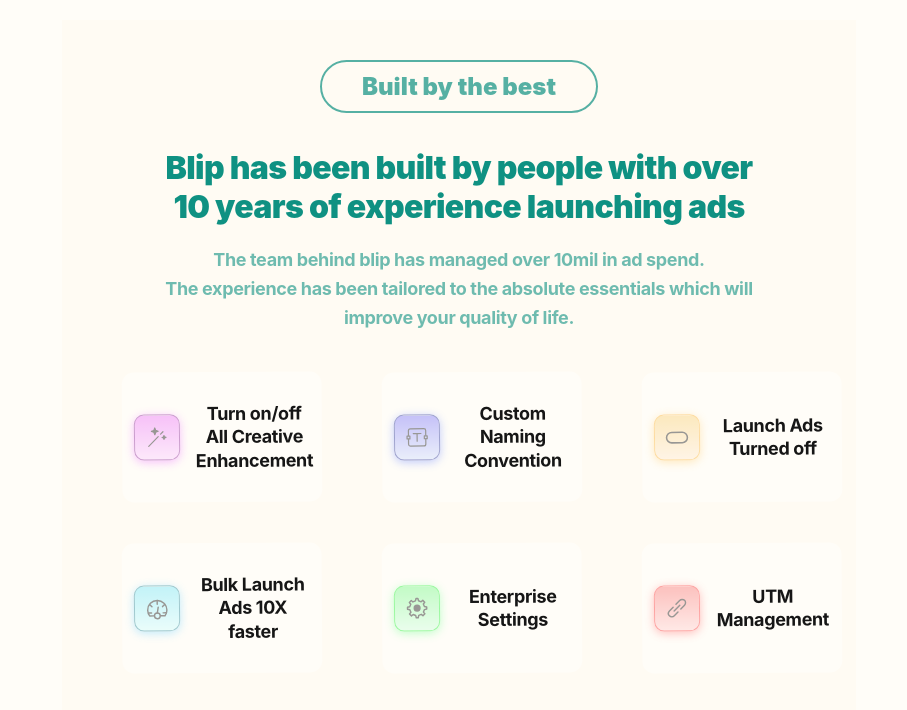
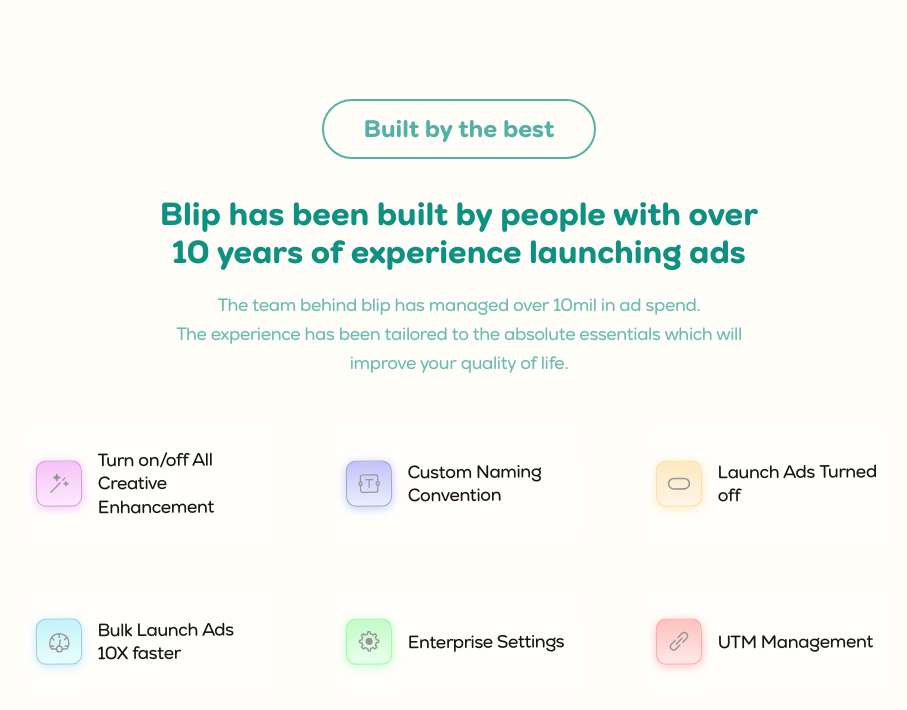
Before and after one commit to Multi-Code-Genius/new-app, a Next.js app: page / in a window 1280 px wide. Shown: the part 3667-4377 px from the top of the page, without its empty margins (181-1088 px from the left). Built offline with nearby package versions, Linux system fonts and the light colour scheme; a web font is replaced by a local one.

Commit message:
some changes

```diff
--- a/app/page.js
+++ b/app/page.js
@@ -342,6 +342,7 @@ export default function Home() {
               <img src={rose.src} width={24} height={24} alt="rose" />
               Escape from Button Clicking Hell
             </div>
+            <div className={styles.groupText}>
               <div className={styles.title1}>
                 The fastest way to manage multiple ad accounts
               </div>
@@ -349,6 +350,7 @@ export default function Home() {
                 End context-switching whiplash. No more selecting the same
                 settings over and over, copy-pasting text dozens of times, or
                 sluggish UI.
+              </div>
             </div>
             <div className={styles.buttonGroup}>
               <div className={styles.shadowButton}>
--- a/app/page.module.css
+++ b/app/page.module.css
@@ -332,6 +332,7 @@
   justify-content: center;
   align-items: center;
   margin: 0 auto;
+  padding: 0 20px;
   flex-direction: column;
 }
 
@@ -407,6 +408,7 @@
 }
 
 .container2 {
+  margin-right: 20px;
   position: relative;
   max-width: 1150px;
   width: 100%;
@@ -525,13 +527,45 @@
   justify-content: center;
 }
 
+
+.groupText {
+  width: 90%;
+}
+
 /* ✅ RESPONSIVE */
 
 @media (max-width: 768px) {
   .container2 {
     flex-direction: column;
     padding: 2rem 1.5rem;
+
     gap: 2rem;
+  }
+
+  .head {
+    font-size: 16px;
+    align-items: center;
+    gap: 5px;
+    justify-content: space-between;
+    flex-direction: row;
+
+  }
+
+  .title1 {
+    font-size: 24px;
+    text-align: left;
+    padding-left: 15px;
+
+  }
+
+  .subtitle1 {
+    text-align: left;
+    padding-left: 15px;
+    font-size: 16px;
+  }
+
+  .shadowButton {
+    width: 90%;
   }
 
   .left,
@@ -554,39 +588,39 @@
   .teamComing {
     font-size: 22px;
   }
-}
-
-.wrapperIcon {
-  position: relative;
-  width: 100%;
-  max-width: 794px;
-  margin: 0 auto;
-  background: #fffbf3;
-  padding: 40px;
-  text-align: center;
-}
+
+
+
+}
+
 
 .badgeTitle {
   display: inline-block;
   padding: 10px 40px;
   border: 2px solid #0f9182;
   border-radius: 100px;
-  font-family: "Inter", "Quicksand", sans-serif;
-  font-weight: 950;
+  font-family: var(--font-nexa-round), sans-serif;
+  font-weight: 900;
   font-size: 24px;
   color: #0f9182;
   opacity: 0.7;
   margin-bottom: 1rem;
+
+  text-align: left;
+
+
 }
 
 .title {
-  font-family: "Inter", "Quicksand", sans-serif;
-  font-weight: 950;
+  font-family: var(--font-nexa-round), sans-serif;
+  font-weight: 900;
   font-size: 32px;
   color: #0f9182;
   line-height: 120%;
   margin: 20px 0;
-  letter-spacing: -0.02em;
+  text-align: center;
+  line-height: 120%;
+
 }
 
 .price1 {
@@ -599,8 +633,10 @@
 }
 
 .subtitle {
-  font-family: "Inter", "Quicksand", sans-serif;
-  font-weight: 700;
+
+  text-align: center;
+  font-family: var(--font-nexa-round), sans-serif;
+  font-weight: 500;
   font-size: 18px;
   color: #0f9182;
   opacity: 0.6;
@@ -617,7 +653,7 @@
   grid-template-columns: repeat(3, 1fr);
   gap: 40px 60px;
   max-width: 800px;
-  margin: 0 auto;
+  /* margin: 0 auto; */
   padding: 0 20px;
 }
 
@@ -629,7 +665,10 @@
   background: rgba(255, 255, 255, 0.4);
   border-radius: 12px;
   transform: rotate(-0.38deg);
-  min-width: 200px;
+  min-width: 250px;
+
+
+  /* tweak as needed */
 }
 
 .iconBox {
@@ -689,43 +728,92 @@
 }
 
 .featureText {
-  font-family: "Inter", "Quicksand", sans-serif;
-  font-weight: 700;
+  font-family: var(--font-nexa-round), sans-serif;
+  font-weight: 500;
   font-size: 18px;
   color: #161616;
+  text-align: left;
   line-height: 130%;
   letter-spacing: -0.02em;
-}
+
+
+
+}
+
+.featuresGrid {
+  display: grid;
+  grid-template-columns: repeat(3, 1fr);
+  gap: 40px 60px;
+  max-width: 800px;
+  padding: 0 20px;
+  justify-content: center;
+}
+
+.wrapperIcon {
+  position: relative;
+  width: 100%;
+  max-width: 794px;
+  margin: 0 auto;
+  padding: 40px;
+  text-align: center;
+  /* Default: center */
+}
+
+
 
 @media (max-width: 768px) {
+  .wrapperIcon {
+    text-align: left;
+    padding: 32px 20px;
+  }
+
+  .badgeTitle,
+
+  .subtitle {
+    text-align: left;
+    margin-left: 0;
+    margin-right: 0;
+    font-size: 18px;
+  }
+
+  .title {
+    text-align: left;
+    margin-left: 0;
+    margin-right: 0;
+    font-size: 24px;
+  }
+
+  .subtitle {
+    margin-left: 0;
+    margin-right: 0;
+    font-size: 18px;
+  }
+
+
+
   .featuresGrid {
     grid-template-columns: 1fr;
-    gap: 20px;
-    padding: 0 10px;
+    gap: 24px;
+    padding: 0;
+    justify-items: start;
+    text-align: left;
+
   }
 
   .featureItem {
-    min-width: auto;
     width: 100%;
-    max-width: 320px;
-    margin: 0 auto;
-  }
-
-  .builtTitle {
-    font-size: 24px;
-  }
-
-  .builtSubtitle {
-    font-size: 16px;
-  }
-
-  .badge2 {
-    font-size: 16px;
-    padding: 8px 30px;
-  }
-}
-
-/* Feature Boxes Grid Layout - matching existing pattern */
+    justify-content: flex-start;
+    padding-left: 0;
+  }
+
+  .featureText {
+    text-align: left;
+  }
+}
+
+
+
+
 .grid {
   gap: 30px;
   max-width: 1200px;
@@ -739,6 +827,7 @@
   gap: 20px;
   width: 100%;
 }
+
 .card {
   width: 100%;
   height: 434.6px;
@@ -751,6 +840,7 @@
   position: relative;
   z-index: 1;
 }
+
 .stepbadge {
   width: 30px;
   height: 30px;
@@ -764,6 +854,7 @@
   color: #d4145a;
   background-color: white;
 }
+
 .card2 {
   width: 100%;
   height: 578px;
@@ -776,6 +867,7 @@
   position: relative;
   z-index: 1;
 }
+
 .card3 {
   width: 100%;
   height: 457px;
@@ -788,6 +880,7 @@
   position: relative;
   z-index: 1;
 }
+
 .card::after {
   content: "";
   position: absolute;
@@ -801,6 +894,7 @@
   z-index: -1;
   box-shadow: 0 8px 20px rgba(0, 0, 0, 0.1);
 }
+
 .card4 {
   width: 100%;
   height: 608px;
@@ -813,6 +907,7 @@
   position: relative;
   z-index: 1;
 }
+
 .card4::after {
   content: "";
   position: absolute;
@@ -826,6 +921,7 @@
   z-index: -1;
   box-shadow: 0 8px 20px rgba(0, 0, 0, 0.1);
 }
+
 .card2::after {
   content: "";
   position: absolute;
@@ -853,17 +949,20 @@
   z-index: -1;
   box-shadow: 0 8px 20px rgba(0, 0, 0, 0.1);
 }
+
 .tag {
   opacity: 0.5;
   font-size: 24px;
   font-weight: 900;
   color: #573b03;
 }
+
 .textwrap {
   display: flex;
   flex-direction: "row";
   gap: 5px;
 }
+
 .title2 {
   font-size: 32px;
   font-weight: 900;
@@ -891,12 +990,14 @@
   flex-direction: column;
   /* width: 60%; */
 }
+
 .gridwrap {
   display: flex;
   flex-direction: column;
   gap: 9px;
   margin-top: 21px;
 }
+
 .uploadContainer {
   margin-top: 20px;
   background: white;
@@ -908,6 +1009,7 @@
   gap: 20px;
   box-shadow: 0 2px 10px rgba(0, 0, 0, 0.05);
 }
+
 .gridcontainer {
   display: flex;
   background: white;
@@ -918,6 +1020,7 @@
   gap: 20px;
   box-shadow: 0 2px 10px rgba(0, 0, 0, 0.05);
 }
+
 .addbutton {
   padding: 19.6px 159.4px 19.6px 174.4px;
   opacity: 0.9;
@@ -928,12 +1031,14 @@
   font-weight: bold;
   border-radius: 34px;
 }
+
 .point {
   font-size: 16px;
   font-weight: bold;
   color: #000;
   width: 100%;
 }
+
 .uploadHeader {
   display: flex;
   align-items: center;
@@ -953,7 +1058,8 @@
 }
 
 .progressBarFill {
-  width: 50%; /* adjust based on progress */
+  width: 50%;
+  /* adjust based on progress */
   height: 100%;
   background: #f3705a;
   transition: width 0.3s ease;
@@ -1042,12 +1148,14 @@
 }
 
 .progressBarFill1 {
-  width: 60%; /* dynamic width */
+  width: 60%;
+  /* dynamic width */
   height: 100%;
   background: #f73cb2;
   border-radius: 999px;
   transition: width 0.4s ease-in-out;
 }
+
 /* Icon container */
 .feature-icon {
   width: 48px;
```
Lines whose indentation alone changed are shown as unchanged.
